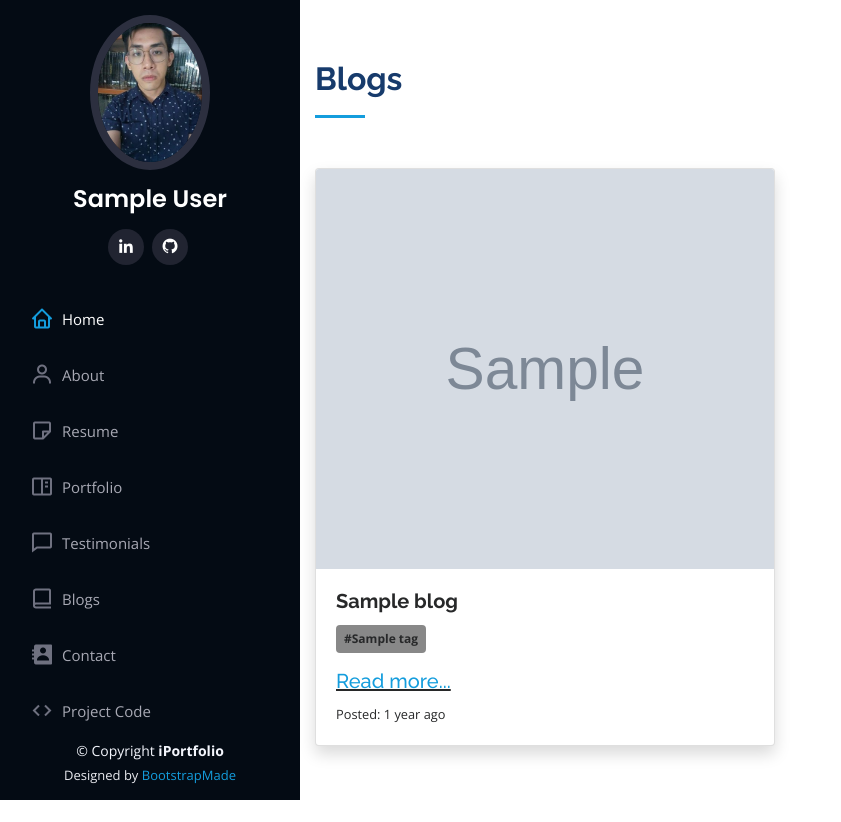
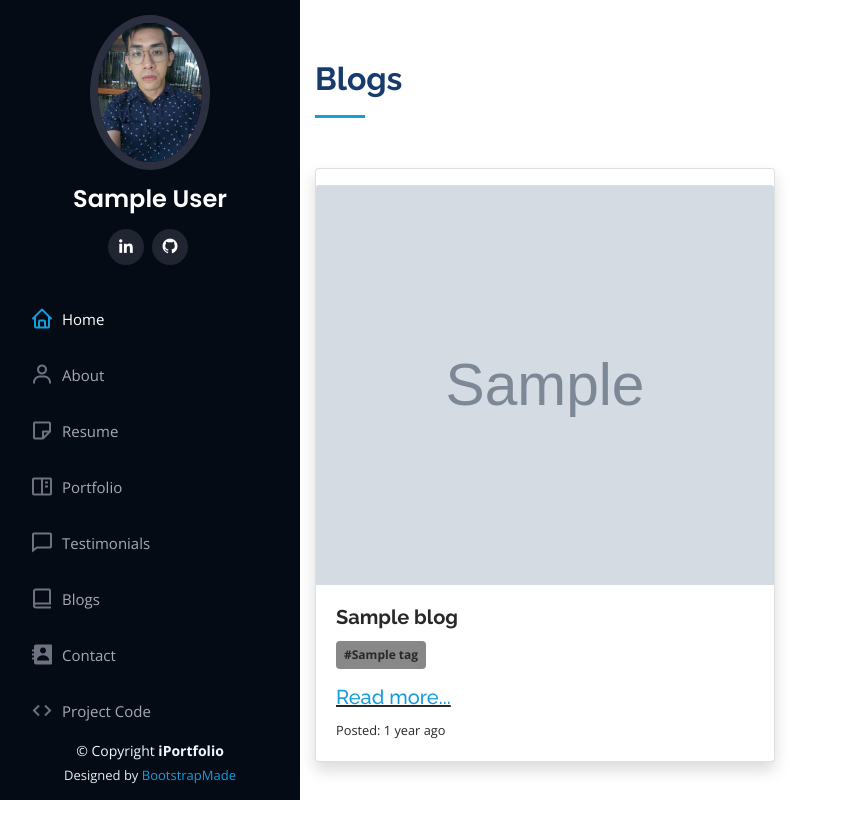
Before and after one commit to aceaceace30/personal-website, a Django app: template blogs/templates/blogs/blog_list.html in a window 1280 px wide. Shown: the whole page, without its empty margins (0-841 px from the left). Before the commit the page ends 800 px from the top, so only its background shows below. Run offline with Django 3.2, Linux system fonts and the light colour scheme; the template is opened without the code that fills it: most values are stand-ins (such as "Sample title", 1, 10 or a date in 2020); grey boxes marked "Sample" are stand-in pictures; data that the repository does not hold is empty; some libraries are stand-ins or nearby versions.

Commit message:
Add padding on cards

```diff
--- a/blogs/templates/blogs/blog_list.html
+++ b/blogs/templates/blogs/blog_list.html
@@ -13,7 +13,7 @@
             <div class="row">
                 {% for blog in blogs %}
                     <div class="col-lg-6">
-                        <div class="card shadow h-100">
+                        <div class="card shadow h-100 pt-3">
                             {% if blog.cover %}
                                 <img src="{{ blog.cover.url }}"
                                      class="card-img-top"
```
